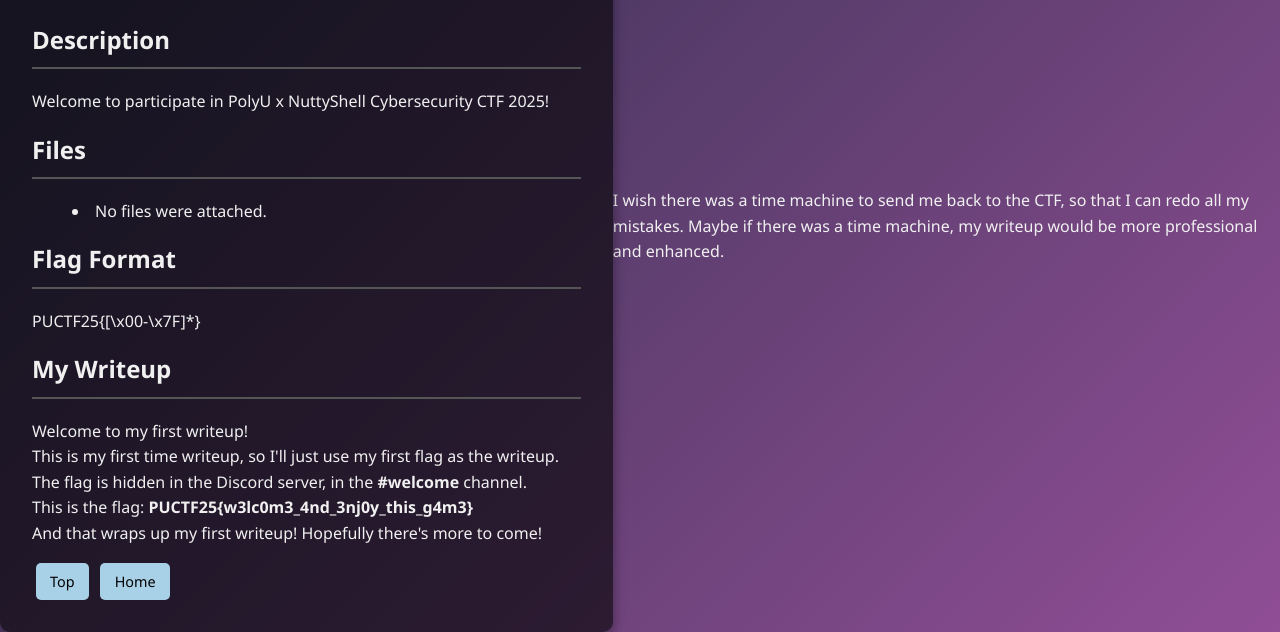
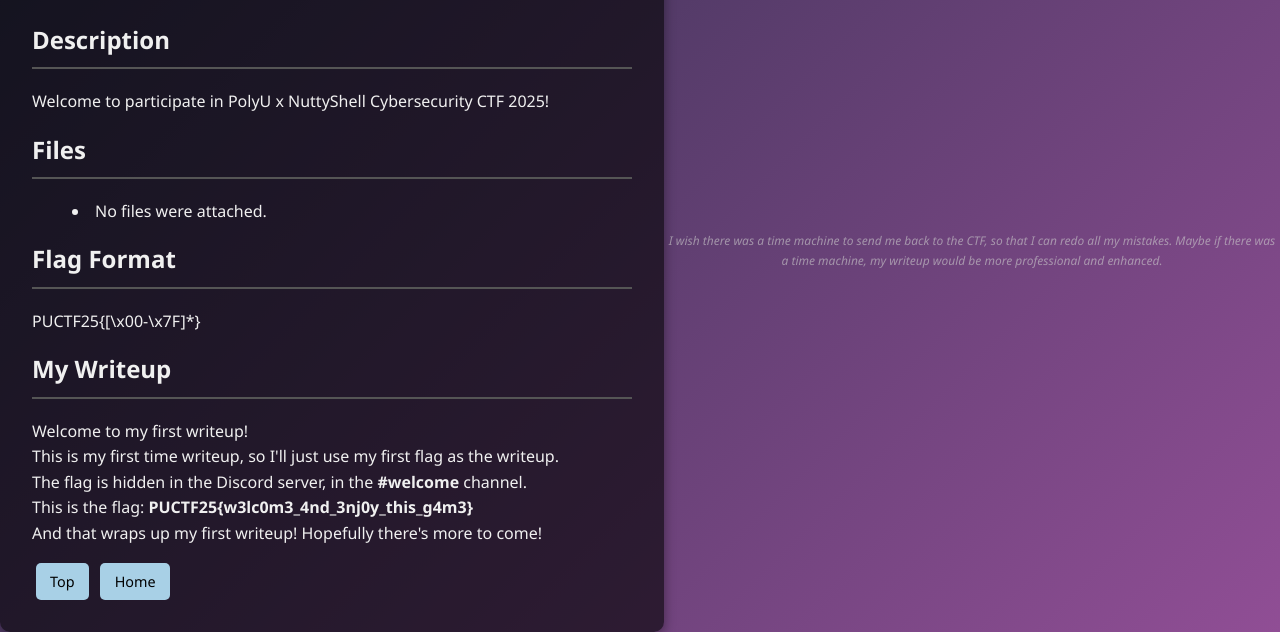
Before and after one commit to codestube/codestube.github.io, a plain HTML site: page index.html in a window 1280 px wide. Shown: the part 179-811 px from the top of the page. Drawn offline with Linux system fonts and the light colour scheme.

Commit message:
update element name
I put the wrong element name =v= should really double check my code

```diff
--- a/index.html
+++ b/index.html
@@ -72,7 +72,7 @@
         </div>
     </div>
 
-    <div class="thought">
+    <div class="thoughts">
         I wish there was a time machine to send me back to the CTF, so that I can redo all my mistakes. Maybe if there was a time machine, my writeup would be more professional and enhanced.
     </div>
 </body>
```
